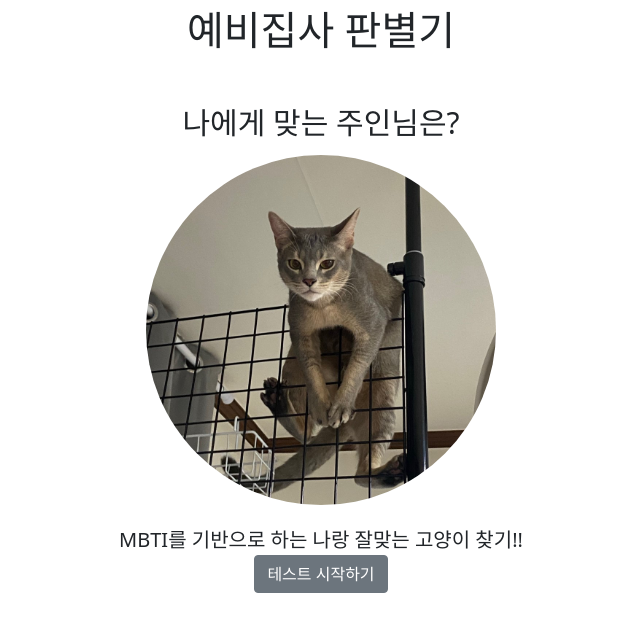
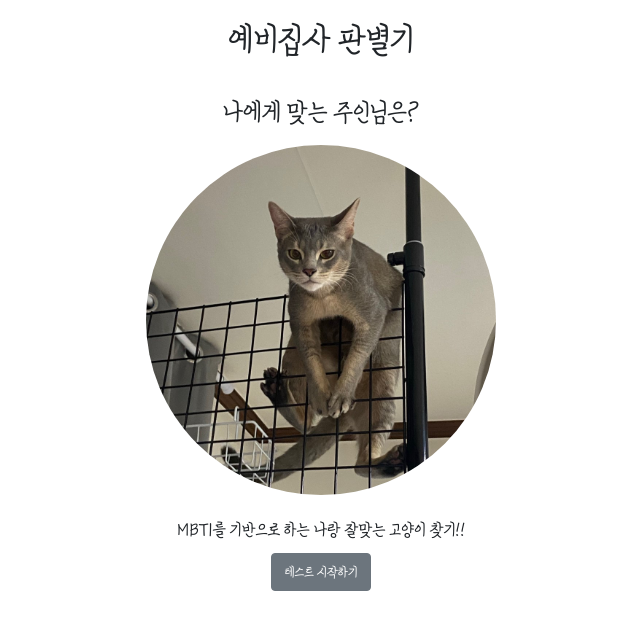
Before and after one commit to bytrustu/2022-study-mbti, a React (Create React App) app: page / in a window 1280 px wide. Shown: the top 632 px of the page, without its empty margins (319-959 px from the left). Built offline with nearby package versions, Linux system fonts and the light colour scheme.

Commit message:
[ADD] 글꼴 설정 및 홈화면 완성

```diff
--- /dev/null
+++ b/src/App.css
@@ -0,0 +1,8 @@
+* {
+  font-family: "SimKyungha";
+}
+
+@font-face {
+    font-family: "SimKyungha";
+    src: url(/src/assets/fonts/SimKyungha.ttf);
+}
--- a/src/pages/Home.js
+++ b/src/pages/Home.js
@@ -2,8 +2,15 @@ import React from 'react';
 import styled from "styled-components";
 import PangImage from '../assets/ggompang.jpeg'
 import {Button} from "reactstrap";
+import { useNavigate } from 'react-router-dom';
 
 const Home = () => {
+    const navigate = useNavigate();
+
+    const handleClickButton = () => {
+        navigate('/question');
+    }
+
     return (
         <Wrapper>
             <Header>예비집사 판별기</Header>
@@ -13,7 +20,7 @@ const Home = () => {
                     <img src={PangImage} className="rounded-circle" width={350} height={350} />
                 </LogoImage>
                 <Desc>MBTI를 기반으로 하는 나랑 잘맞는 고양이 찾기!!</Desc>
-                <Button>테스트 시작하기</Button>
+                <Button className="mt-2" onClick={handleClickButton}>테스트 시작하기</Button>
             </Contents>
         </Wrapper>
     );
@@ -24,6 +31,11 @@ export default Home;
 const Wrapper = styled.main`
   height: 100vh;
   width: 100%;
+  display: flex;
+  flex-direction: column;
+  align-items: center;
+  justify-content: center;
+  margin-top: -100px;
 `
 
 const Header = styled.header`
@@ -43,7 +55,7 @@ const Contents = styled.div`
 
 const Title = styled.div`
   font-size: 30px;
-  margin-top: 40px;
+  margin-top: 20px;
 `
 
 const LogoImage = styled.div`
```
Also changed, not shown: src/App.js (+9 -8 lines).
